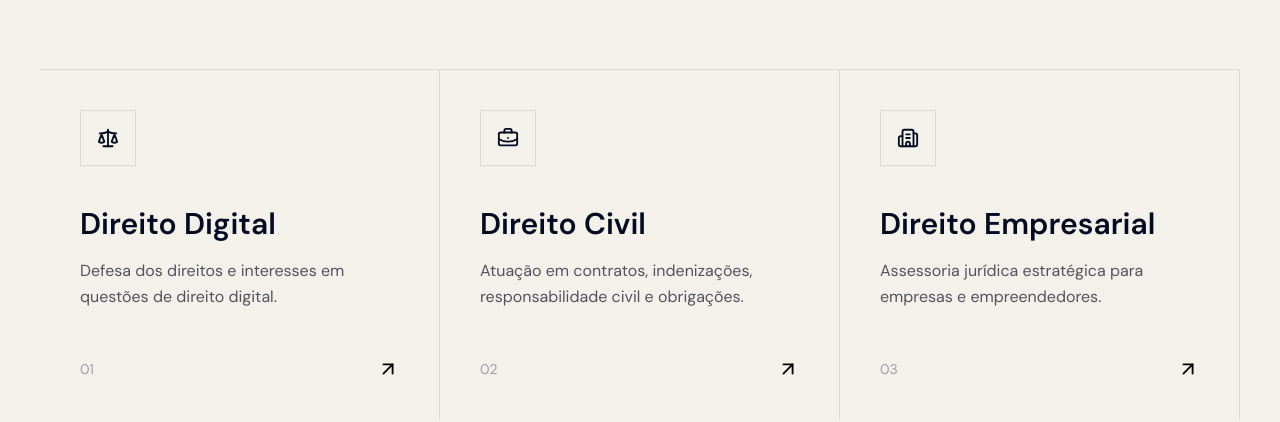
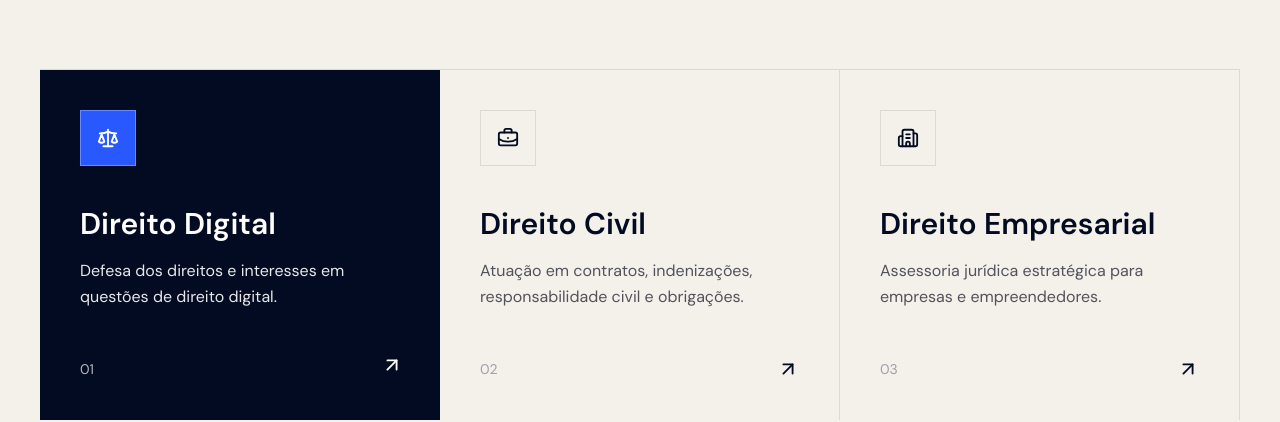
Before and after one commit to jonesrasta/costa-avila-advocacia, a Vue app: page / in a window 1280 px wide. Shown: the part 1314-1736 px from the top of the page. Built offline with nearby package versions, Linux system fonts and the light colour scheme.

Commit message:
feat: hover color card

```diff
--- a/src/components/sections/AreasSection.vue
+++ b/src/components/sections/AreasSection.vue
@@ -1,10 +1,17 @@
 <script setup lang="ts">
+import { ref } from "vue";
 import {
     ArrowUpRight,
     Scale,
     BriefcaseBusiness,
     Building2,
 } from "lucide-vue-next";
+
+const activeCard = ref(0);
+const hoveredCard = ref<number | null>(null);
+
+const isActive = (index: number) =>
+    hoveredCard.value === index || activeCard.value === index;
 
 const services = [
     {
@@ -33,11 +40,12 @@ const services = [
 
 <template>
     <section id="areas" class="bg-[#F4F1EB] py-6">
-        <div class="mx-auto max-w-7xl px-6 lg:px-10">
+        <div class="mx-auto max-w-7xl px-2 lg:px-10">
             <hr
-                className="h-px border-t-0 bg-transparent bg-linear-to-r from-transparent via-gray-300 to-transparent opacity-80 my-2.5 md:my-3" />
-            <div class="mb-20 my-20">
-                <div class="flex items-center gap-4 mb-6">
+                class="my-3 h-px border-t-0 bg-transparent bg-linear-to-r from-transparent via-gray-300 to-transparent opacity-80" />
+
+            <div class="my-20">
+                <div class="mb-6 flex items-center gap-4">
                     <div class="h-px w-8 bg-black/20" />
 
                     <span class="text-xs uppercase tracking-[0.35em] text-zinc-600">
@@ -45,41 +53,62 @@ const services = [
                     </span>
                 </div>
 
-                <h2 class="max-w-3xl text-[44px] lg:text-6xl font-bold leading-none text-[#020B21]">
-                    Soluções jurídicas <span class="font-medium tracking-tighter font-serif text-[#2958FF] italic">para
-                        proteger seus
-                        direitos.</span>
+                <h2 class="max-w-3xl text-[44px] font-bold leading-none text-[#020B21] lg:text-6xl">
+                    Soluções jurídicas
+
+                    <span class="font-serif font-medium italic tracking-tighter text-[#2958FF]">
+                        para proteger seus direitos.
+                    </span>
                 </h2>
             </div>
 
-            <div class="grid mt-24 border-t border-black/10 grid-cols-1 lg:grid-cols-3">
-                <article v-for="service in services" :key="service.id"
-                    class="group flex min-h-80 flex-col justify-between border-b border-black/10 py-10 transition-all duration-300 hover:bg-[#020B21] hover:border-[#020B21] lg:border-b-0 lg:border-r lg:px-10">
+            <div class="mt-24 grid grid-cols-1 border-t border-black/10 lg:grid-cols-3">
+                <article v-for="(service, index) in services" :key="service.id" @mouseenter="hoveredCard = index"
+                    @mouseleave="hoveredCard = null" @click="activeCard = index"
+                    class="group cursor-pointer flex min-h-80 px-6 flex-col justify-between border-b py-10 transition-all duration-300 lg:border-b-0 lg:border-r lg:px-10"
+                    :class="isActive(index)
+                            ? 'bg-[#020B21] border-[#020B21]'
+                            : 'border-black/10'
+                        ">
                     <div>
-                        <div
-                            class="mb-10 flex h-14 w-14 items-center justify-center border border-black/10 group-hover:bg-[#2958FF] hover:border-gray-200 transition-colors duration-300 group-hover:border-white/30">
-                            <component :is="service.icon" :size="22"
-                                class="text-[#020B21] transition-colors duration-300 group-hover:text-white" />
+                        <div class="mb-10 flex h-14 w-14 items-center justify-center border transition-all duration-300"
+                            :class="isActive(index)
+                                    ? 'bg-[#2958FF] border-white/30'
+                                    : 'border-black/10'
+                                ">
+                            <component :is="service.icon" :size="22" class="transition-colors duration-300" :class="isActive(index)
+                                    ? 'text-white'
+                                    : 'text-[#020B21]'
+                                " />
                         </div>
 
-                        <h3
-                            class="mb-4 text-3xl font-semibold text-[#020B21] transition-colors duration-300 group-hover:text-white">
+                        <h3 class="mb-4 text-3xl font-semibold transition-colors duration-300" :class="isActive(index)
+                                ? 'text-white'
+                                : 'text-[#020B21]'
+                            ">
                             {{ service.title }}
                         </h3>
 
-                        <p
-                            class="max-w-sm leading-relaxed text-zinc-600 transition-colors duration-300 group-hover:text-white/90">
+                        <p class="max-w-sm leading-relaxed transition-colors duration-300" :class="isActive(index)
+                                ? 'text-white/90'
+                                : 'text-zinc-600'
+                            ">
                             {{ service.description }}
                         </p>
                     </div>
 
                     <div class="mt-12 flex items-center justify-between">
-                        <span class="text-sm text-zinc-400 transition-colors duration-300 group-hover:text-white/70">
+                        <span class="text-sm transition-colors duration-300" :class="isActive(index)
+                                ? 'text-white/70'
+                                : 'text-zinc-400'
+                            ">
                             {{ service.id }}
                         </span>
 
-                        <ArrowUpRight :size="22"
-                            class="transition-all duration-300 group-hover:text-white group-hover:-translate-y-1 group-hover:translate-x-1" />
+                        <ArrowUpRight :size="22" class="transition-all duration-300" :class="isActive(index)
+                                ? 'text-white translate-x-1 -translate-y-1'
+                                : 'text-[#020B21]'
+                            " />
                     </div>
                 </article>
             </div>
--- a/src/components/sections/TestimonialsSection.vue
+++ b/src/components/sections/TestimonialsSection.vue
@@ -1,6 +1,9 @@
 <script setup lang="ts">
+import { ref } from "vue";
 import { Motion } from "motion-v";
 import { Quote, ArrowUpRight } from "lucide-vue-next";
+
+const activeTestimonial = ref(0);
 
 const testimonials = [
   {
@@ -23,8 +26,7 @@ const testimonials = [
 
 <template>
   <section id="depoimentos" class="bg-[#F4F1EB] py-14">
-    <div class="mx-auto max-w-7xl px-6 lg:px-10">
-      <!-- Header -->
+    <div class="mx-auto max-w-7xl px-4 lg:px-10">
       <Motion
         class="mb-20"
         :initial="{ opacity: 0, y: 40 }"
@@ -35,9 +37,7 @@ const testimonials = [
         <div class="mb-6 flex items-center gap-4">
           <div class="h-px w-8 bg-black/20" />
 
-          <span
-            class="text-xs uppercase tracking-[0.35em] text-zinc-600"
-          >
+          <span class="text-xs uppercase tracking-[0.35em] text-zinc-600">
             Depoimentos
           </span>
         </div>
@@ -46,36 +46,54 @@ const testimonials = [
           class="max-w-3xl text-[44px] lg:text-6xl font-bold leading-none text-[#020B21]"
         >
           A confiança dos nossos clientes
-          <span class="font-medium tracking-tighter font-serif italic text-[#2958FF]">
+
+          <span
+            class="font-medium tracking-tighter font-serif italic text-[#2958FF]"
+          >
             é o nosso maior resultado.
           </span>
         </h2>
       </Motion>
 
-      <!-- Testimonials -->
       <div class="grid border-t border-black/10 lg:grid-cols-3">
         <Motion
           v-for="(testimonial, index) in testimonials"
           :key="testimonial.name"
           as="article"
+          @mouseenter="activeTestimonial = index"
           :initial="{ opacity: 0, y: 50 }"
           :while-in-view="{ opacity: 1, y: 0 }"
           :transition="{
             duration: 0.6,
-            delay: index * 0.15
+            delay: index * 0.15,
           }"
           :in-view-options="{ once: true }"
           :while-hover="{ y: -6 }"
-          class="group flex min-h-95 flex-col justify-between border-b border-black/10 py-10 transition-all duration-300 hover:bg-[#020B21] hover:border-[#020B21] lg:border-b-0 lg:border-r lg:px-10"
+          class="flex min-h-95 flex-col justify-between border-b py-10 px-4 transition-all duration-300 lg:border-b-0 lg:border-r lg:px-10"
+          :class="
+            activeTestimonial === index
+              ? 'bg-[#020B21] border-[#020B21]'
+              : 'border-black/10 hover:bg-[#020B21] hover:border-[#020B21]'
+          "
         >
           <div>
             <Quote
               :size="32"
-              class="mb-8 text-[#2958FF] transition-colors duration-300 group-hover:text-white"
+              class="mb-8 transition-colors duration-300"
+              :class="
+                activeTestimonial === index
+                  ? 'text-white'
+                  : 'text-[#2958FF]'
+              "
             />
 
             <p
-              class="text-lg leading-relaxed text-zinc-600 transition-colors duration-300 group-hover:text-white/90"
+              class="text-lg leading-relaxed transition-colors duration-300"
+              :class="
+                activeTestimonial === index
+                  ? 'text-white/90'
+                  : 'text-zinc-600'
+              "
             >
               "{{ testimonial.text }}"
             </p>
@@ -85,13 +103,23 @@ const testimonials = [
             <div class="flex items-center justify-between">
               <div>
                 <h3
-                  class="text-xl font-semibold text-[#020B21] transition-colors duration-300 group-hover:text-white"
+                  class="text-xl font-semibold transition-colors duration-300"
+                  :class="
+                    activeTestimonial === index
+                      ? 'text-white'
+                      : 'text-[#020B21]'
+                  "
                 >
                   {{ testimonial.name }}
                 </h3>
 
                 <p
-                  class="mt-1 text-sm text-zinc-500 transition-colors duration-300 group-hover:text-white/70"
+                  class="mt-1 text-sm transition-colors duration-300"
+                  :class="
+                    activeTestimonial === index
+                      ? 'text-white/70'
+                      : 'text-zinc-500'
+                  "
                 >
                   {{ testimonial.role }}
                 </p>
@@ -99,7 +127,12 @@ const testimonials = [
 
               <ArrowUpRight
                 :size="22"
-                class="transition-all duration-300 group-hover:text-white group-hover:-translate-y-1 group-hover:translate-x-1"
+                class="transition-all duration-300"
+                :class="
+                  activeTestimonial === index
+                    ? 'text-white translate-x-1 -translate-y-1'
+                    : 'text-[#020B21]'
+                "
               />
             </div>
           </div>
```
